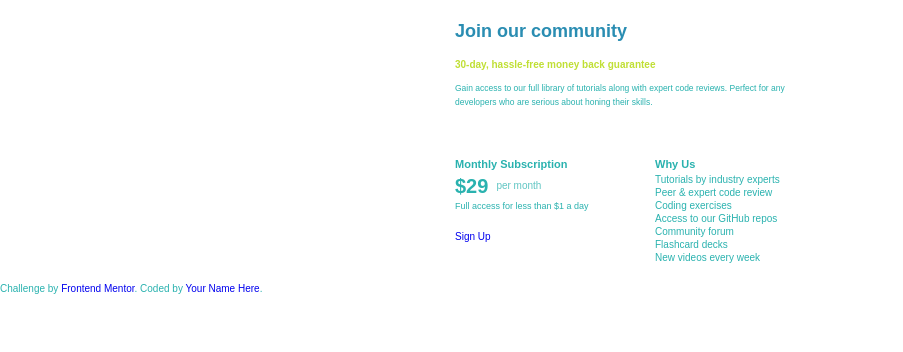
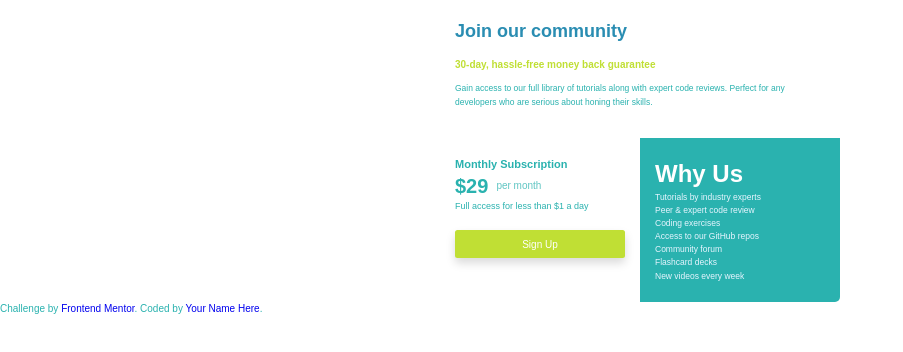
Before and after one commit to Christiano0407/git_Projects, a website: page src/html/indexCode.html in a window 1280 px wide. Shown: the whole page, without its empty margins (0-903 px from the left). Drawn offline with nearby package versions, Linux system fonts and the light colour scheme; a web font is replaced by a local one.

Commit message:
media-grid

```diff
--- a/src/css/coder.css
+++ b/src/css/coder.css
@@ -106,7 +106,34 @@ p {
     margin-bottom: 1.75rem;
 }
 .subscription a {
-
+    display: block;
+    background-color: var(--Bright-Yellow);
+    color:#ffffff;
+    padding: 0.75rem;
+    text-align: center;
+    border-radius: 0.25rem;
+    box-shadow: 0 0.5rem 1rem rgba(0, 0, 0, 0.15);
+    transition: background-color 200ms ease;
+}
+.subscription  a:hover {
+    background-color: var(--gray-Blue);
+}
+.why {
+    background-color: var(--light-Gray);
+}
+.why h3 {
+    font-size: var(--fonts-sizes-sans-large);
+    color: #ffffff;
+}
+.why ul {
+  margin-top: 0;
+  padding: 0;
+}
+.why ul li {
+ list-style-type: none;
+ font-size: 0.85rem;
+ margin-bottom: 0.2rem;
+ color:var(--Soft-blue);
 }
 /* @media only screen and (min-width: 62.5em) {
     .price {
```
Also changed, not shown: src/css/media/cardResp.css (line endings or trailing spaces).
